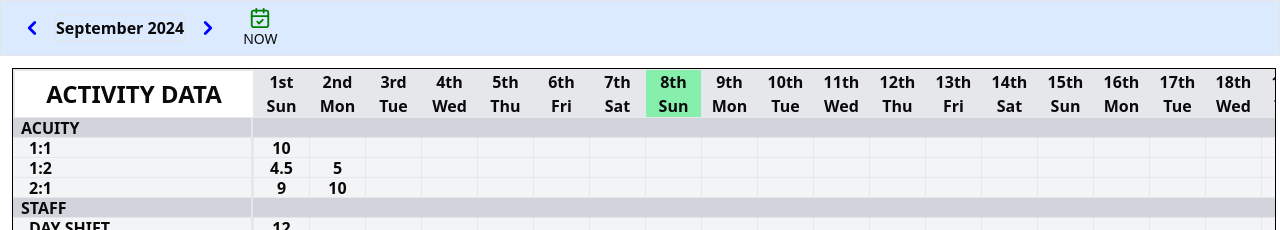
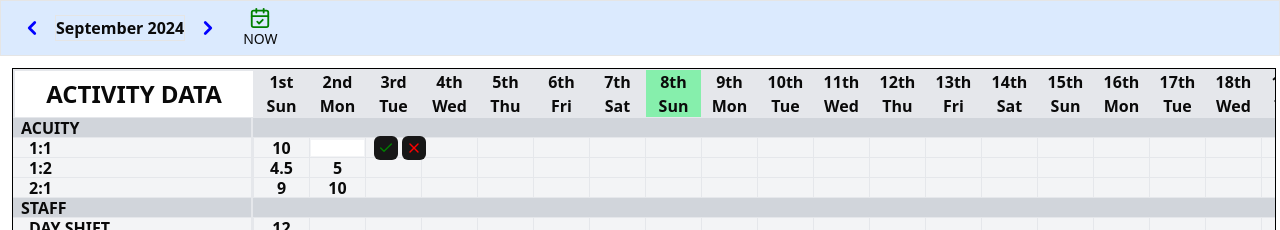
Before and after one commit to cyberblitz/components_examples, a Next.js app: page /schedule in a window 1280 px wide. Both pictures are taken after a click on the element 337 px from the left and 147 px from the top of the page. Shown: the top 230 px of the page. Built offline with nearby package versions, Linux system fonts and the light colour scheme.

Commit message:
created a way to select cell and disable the rest and reset once done

```diff
--- /dev/null
+++ b/app/schedule/components/cell.tsx
@@ -0,0 +1,122 @@
+import { Input } from "@/components/ui/input";
+import { cn } from "@/lib/utils";
+import { activityData, activityDataByTitle, SelectedCell } from "./outer_border_highlight_by_row";
+import { format, toDate } from "date-fns";
+import { useState } from "react";
+import { Check, X } from "lucide-react";
+import { Button } from "@/components/ui/button";
+
+
+
+
+type Tprops = {
+    rowStyle: string,
+    ParentState: {
+        selectedColumn: number;
+        datesInMonth: Date[];
+        editCell: boolean;
+    }
+    groupedData: activityDataByTitle[];
+    item: {
+        title: string;
+        data: activityData[];
+    }
+    activity_i: number
+    group_i: number,
+    dateInMonth: Date,
+    group: activityDataByTitle
+    i: number
+    selectedCell: { activity_i: number; group_i: number, activityDate: Date } | null;
+    setSelectedCell: ({activity_i, group_i, activityDate} : SelectedCell) => void ;
+
+}
+
+
+
+
+export default function Cell({ rowStyle, ParentState, groupedData, item, activity_i, group_i, dateInMonth, group, i,  selectedCell, setSelectedCell, }: Tprops) {
+
+    const [state, setState] = useState({
+        editCell: false
+    })
+
+    const isActive =  selectedCell?.activity_i === -1 &&  selectedCell?.group_i === -1 ||  selectedCell?.activity_i === activity_i && selectedCell?.group_i === group_i && format(toDate(selectedCell?.activityDate), "yyyy-MM-dd") === format(dateInMonth, "yyyy-MM-dd")
+    // console.log("activity_i", selectedCell?.activity_i )
+    // console.log("group_i", selectedCell?.group_i)
+    // console.log("isActive", isActive)
+
+    const handleBlur = () => {
+        console.log("onBlur")
+        setState((prev) => ({ ...prev, editCell: false }));
+        setSelectedCell({activity_i:-1,group_i: -1, activityDate: new Date()}); // Reset selectedCell after blur
+    };
+
+    const handleXClick = (e: React.MouseEvent) => {
+        e.stopPropagation(); // Prevent onBlur from being called after click
+        setSelectedCell({activity_i:-1, group_i: -1, activityDate: new Date()}); // Reset selectedCell after blur
+        setState((prev) => ({ ...prev, editCell: false }));
+
+    };
+
+    const handleAcceptClick = (e: React.MouseEvent) => {
+        e.stopPropagation(); // Prevent onBlur from being called after click
+        console.log("handleAcceptClick")
+        setSelectedCell({activity_i:-1, group_i: -1, activityDate: new Date()}); // Reset selectedCell after blur
+        setState((prev) => ({ ...prev, editCell: false }));
+    };
+
+
+
+
+
+
+    // console.log("state.editCell", state.editCell)
+
+    return (
+
+        <div key={activity_i + group_i + i}
+            className={cn(
+                rowStyle,
+                `hover:bg-sky-500 cursor-pointer px-[1px]  `,
+                ParentState.selectedColumn === i
+                    ? `border-sky-600 border-l-2 border-r-2  border-t-gray-200 border-t ${groupedData.length - 1 === group_i && group.activity.length - 1 === activity_i && "border-b-2"}`
+                    : "border-gray-200 border-l border-t")}
+            onClick={() => {
+                // if (!isActive) {
+                    setSelectedCell({ activity_i, group_i, activityDate: dateInMonth });
+                     setState((prev) => ({ ...prev, editCell: true }));
+                //   }
+                console.log(`Cell clicked: ${item.title}, Date: ${format(dateInMonth, "yyyy-MM-dd")}`);
+            }}
+             style={{ pointerEvents: isActive ? "auto" : "none" }}
+        >
+
+            {!state.editCell
+                ? <p className={`text-center font-semibold`}>{item.data.find((activity) => format(toDate(activity.date), "yyyy-MM-dd") === format(dateInMonth, "yyyy-MM-dd") && activity.title === item.title)?.value}</p>
+                :
+                <>
+
+                    <Input
+                        // autoFocus
+                           onBlur={handleBlur}
+                        value={item.data.find((activity) => format(toDate(activity.date), "yyyy-MM-dd") === format(dateInMonth, "yyyy-MM-dd") && activity.title === item.title)?.value}
+                        className={`h-4 border-none rounded-none text-center font-semibold focus-visible:outline-none  focus-visible:ring-0  focus-visible:ring-offset-0  `}
+                        onChange={(e) => {
+                            console.log(e.target.value);
+                        }} />
+
+                    <div className={`relative right-[-10px] w-0 top-2`}> {/* Adjust right positioning */}
+                        <div className={`flex w-10 h-10 space-x-1`}>
+                            <Button size={'icon'} className={`h-6 w-6 p-1`} onClick={handleAcceptClick}> <Check size={20} color={"green"} /></Button>
+                            <Button size={'icon'} className={`h-6 w-6 p-1`} onClick={handleXClick} > <X size={20} color={"red"} /></Button>
+
+                        </div>
+                    </div>
+                </>
+            }
+
+        </div>
+
+    )
+
+}
--- a/app/schedule/components/outer_border_highlight_by_row.tsx
+++ b/app/schedule/components/outer_border_highlight_by_row.tsx
@@ -1,13 +1,15 @@
 "use client";
 
-import { cn } from '@/utils/cn';
+import { cn } from "@/lib/utils";
 import React, { useCallback, useMemo, useState } from 'react';
 import { Button } from '../../../components/ui/button';
 import { format, isEqual, startOfMonth, startOfWeek, toDate } from 'date-fns';
 import HeaderBar from './header_bar';
+import { Input } from '@/components/ui/input';
+import Cell from "./cell";
 
 
-type activityData = {
+export type activityData = {
     id: number
     date: string
     group: string
@@ -15,12 +17,18 @@ type activityData = {
     value: string
 }
 
-type activityDataByTitle = {
+export type activityDataByTitle = {
     group: string
     activity: {
         title: string
         data: activityData[];
     }[]
+}
+
+export type SelectedCell = {
+    activity_i: number;
+    group_i: number;
+    activityDate: Date;
 }
 
 
@@ -94,6 +102,12 @@ const OuterBorderHighlightByRow = () => {
     const [state, setState] = useState({
         selectedColumn: -1,
         datesInMonth: [] as Date[],
+        editCell: Boolean(false),
+        selectedCell: {
+            activity_i: -1,
+            group_i: -1,
+            activityDate: new Date()
+        }
     });
 
 
@@ -101,8 +115,8 @@ const OuterBorderHighlightByRow = () => {
 
     // console.log(dateObj)
 
-    const headerStyle = `flex justify-center items-center h-5 flex-grow bg-gray-100 cursor-pointer min-w-14 h-12 z-10`
-    const rowStyle = `flex items-center justify-center h-5 flex-grow bg-gray-100 min-w-14`
+    const headerStyle = `flex justify-center items-center h-5  bg-gray-100 cursor-pointer min-w-14 h-12 z-10`
+    const rowStyle = `flex items-center justify-center h-5 bg-gray-100 min-w-14`
 
 
     const groupedData = useMemo(() => getGroupByGroup(shifts), [shifts]);
@@ -116,6 +130,8 @@ const OuterBorderHighlightByRow = () => {
         },
         [setState]
     );
+
+    console.log("state.selectedCell.activity_i", state.selectedCell.activity_i)
 
     return (
         <>
@@ -170,22 +186,25 @@ const OuterBorderHighlightByRow = () => {
 
 
                                 {state.datesInMonth.map((dateInMonth, i) => (
-                                    <>
-                                        <div className={cn(
-                                            rowStyle,
-                                            `hover:bg-sky-100 cursor-pointer`,
-                                            state.selectedColumn === i
-                                                ? `border-sky-600 border-l-2 border-r-2 border-t-gray-200 border-t ${groupedData.length - 1 === group_i && group.activity.length - 1 === activity_i && "border-b-2"}`
-                                                : "border-gray-200 border-l border-t")}
-                                            onClick={() => {
-                                                console.log(`Cell clicked: ${item.title}, Date: ${format(dateInMonth, "yyyy-MM-dd")}`);
-                                            }}
-                                        >
 
-                                            <p className={`text-center font-semibold`}>{item.data.find((activity) => format(toDate(activity.date), "yyyy-MM-dd") === format(dateInMonth, "yyyy-MM-dd") && activity.title === item.title)?.value}</p>
-
-                                        </div>
-                                    </>
+                                    <Cell
+                                        rowStyle={rowStyle}
+                                        ParentState={state}
+                                        groupedData={groupedData}
+                                        dateInMonth={dateInMonth}
+                                        group={group}
+                                        item={item}
+                                        activity_i={activity_i}
+                                        group_i={group_i}
+                                        i={i}
+                                        selectedCell={state.selectedCell}
+                                        setSelectedCell={(newSelectedCell: SelectedCell) => {
+                                            setState((prev) => ({
+                                                ...prev,
+                                                selectedCell: newSelectedCell
+                                            }));
+                                        }}
+                                        />
                                 ))}
 
                             </div>
--- /dev/null
+++ b/components/ui/input.tsx
@@ -0,0 +1,25 @@
+import * as React from "react"
+
+import { cn } from "@/lib/utils"
+
+export interface InputProps
+  extends React.InputHTMLAttributes<HTMLInputElement> {}
+
+const Input = React.forwardRef<HTMLInputElement, InputProps>(
+  ({ className, type, ...props }, ref) => {
+    return (
+      <input
+        type={type}
+        className={cn(
+          "flex h-10 w-full rounded-md border border-input bg-background px-3 py-2 text-sm ring-offset-background file:border-0 file:bg-transparent file:text-sm file:font-medium placeholder:text-muted-foreground focus-visible:outline-none focus-visible:ring-2 focus-visible:ring-ring focus-visible:ring-offset-2 disabled:cursor-not-allowed disabled:opacity-50",
+          className
+        )}
+        ref={ref}
+        {...props}
+      />
+    )
+  }
+)
+Input.displayName = "Input"
+
+export { Input }
```
